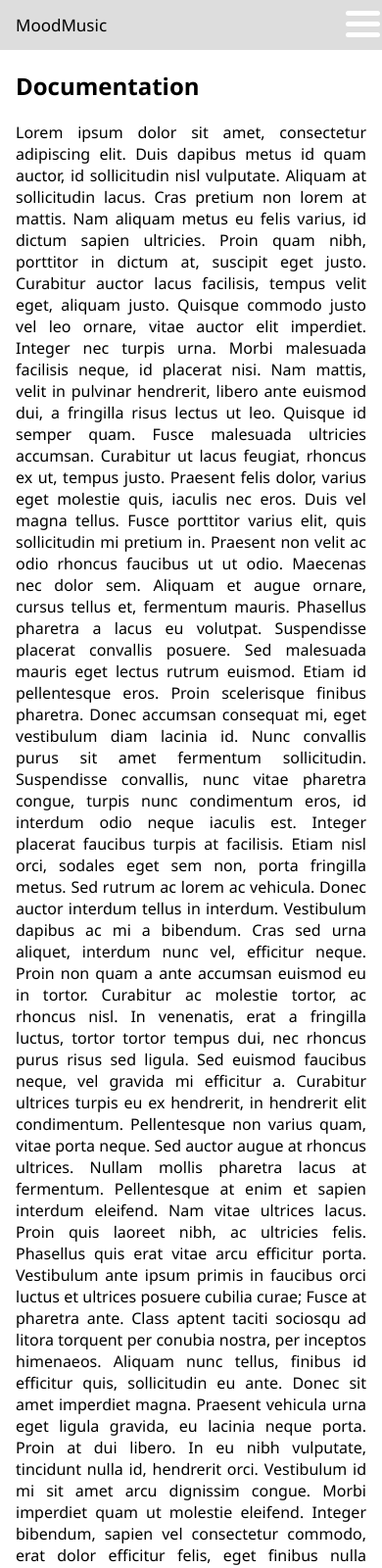
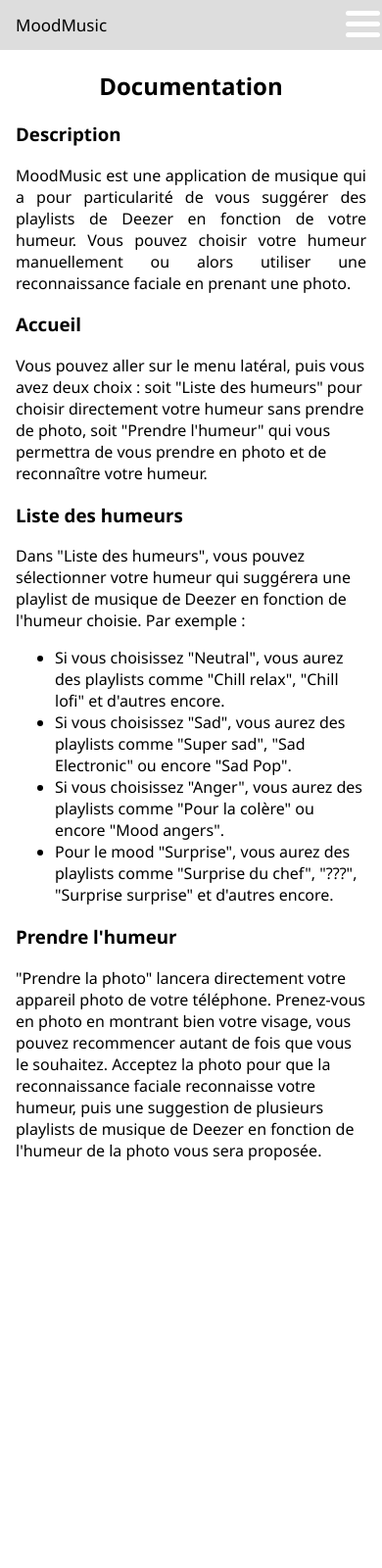
Before and after one commit to AlecInfo/MoodMusic, a website: page www/documentation.html in a window 390 px wide. Shown: the top 1600 px of the page at 98% size. After the commit the page ends 1217 px from the top, so only its background shows below. Drawn offline with Linux system fonts and the light colour scheme; some packages are replaced by stand-ins of ours.

Commit message:
traduit en fr

```diff
--- a/www/css/index.css
+++ b/www/css/index.css
@@ -80,13 +80,13 @@
 
 .button {
     flex: 0 0 auto;
+    padding: 0.5rem;
 
     margin: 0.2rem;
 
     border-radius: 10px;
     border: #37463d solid 1.5px;
-
-    font-size: x-large;
+    font-size: medium;
     font-weight: bold;
     color: white;
 
@@ -95,6 +95,10 @@
 
 .longText {
     text-align: justify;
+}
+
+.title{
+    text-align: center;
 }
 
 #moodContainer {
@@ -142,7 +146,6 @@
 }
 
 #moodImage {
-    float: right;
     height: 9rem;
     width: auto;
 }
@@ -150,3 +153,7 @@
 #moodSelection{
     height: 13rem;
 }
+
+#takePicture{
+    float: right;
+}
--- a/www/documentation.html
+++ b/www/documentation.html
@@ -12,17 +12,33 @@
         <script src="inc/nav.inc.js"></script>
     </header>
     <main>
-        <h2>Documentation</h2>
+        <h2 class="title">Documentation</h2>
+        <h3>Description</h3>
         <p class="longText">
-            Lorem ipsum dolor sit amet, consectetur adipiscing elit. Duis dapibus metus id quam auctor, id sollicitudin nisl vulputate. Aliquam at sollicitudin lacus. Cras pretium non lorem at mattis. Nam aliquam metus eu felis varius, id dictum sapien ultricies. Proin quam nibh, porttitor in dictum at, suscipit eget justo. Curabitur auctor lacus facilisis, tempus velit eget, aliquam justo. Quisque commodo justo vel leo ornare, vitae auctor elit imperdiet.
-
-            Integer nec turpis urna. Morbi malesuada facilisis neque, id placerat nisi. Nam mattis, velit in pulvinar hendrerit, libero ante euismod dui, a fringilla risus lectus ut leo. Quisque id semper quam. Fusce malesuada ultricies accumsan. Curabitur ut lacus feugiat, rhoncus ex ut, tempus justo. Praesent felis dolor, varius eget molestie quis, iaculis nec eros. Duis vel magna tellus. Fusce porttitor varius elit, quis sollicitudin mi pretium in. Praesent non velit ac odio rhoncus faucibus ut ut odio. Maecenas nec dolor sem. Aliquam et augue ornare, cursus tellus et, fermentum mauris. Phasellus pharetra a lacus eu volutpat. Suspendisse placerat convallis posuere. Sed malesuada mauris eget lectus rutrum euismod.
-
-            Etiam id pellentesque eros. Proin scelerisque finibus pharetra. Donec accumsan consequat mi, eget vestibulum diam lacinia id. Nunc convallis purus sit amet fermentum sollicitudin. Suspendisse convallis, nunc vitae pharetra congue, turpis nunc condimentum eros, id interdum odio neque iaculis est. Integer placerat faucibus turpis at facilisis. Etiam nisl orci, sodales eget sem non, porta fringilla metus. Sed rutrum ac lorem ac vehicula. Donec auctor interdum tellus in interdum. Vestibulum dapibus ac mi a bibendum. Cras sed urna aliquet, interdum nunc vel, efficitur neque. Proin non quam a ante accumsan euismod eu in tortor. Curabitur ac molestie tortor, ac rhoncus nisl. In venenatis, erat a fringilla luctus, tortor tortor tempus dui, nec rhoncus purus risus sed ligula. Sed euismod faucibus neque, vel gravida mi efficitur a. Curabitur ultrices turpis eu ex hendrerit, in hendrerit elit condimentum.
-
-            Pellentesque non varius quam, vitae porta neque. Sed auctor augue at rhoncus ultrices. Nullam mollis pharetra lacus at fermentum. Pellentesque at enim et sapien interdum eleifend. Nam vitae ultrices lacus. Proin quis laoreet nibh, ac ultricies felis. Phasellus quis erat vitae arcu efficitur porta. Vestibulum ante ipsum primis in faucibus orci luctus et ultrices posuere cubilia curae; Fusce at pharetra ante.
-
-            Class aptent taciti sociosqu ad litora torquent per conubia nostra, per inceptos himenaeos. Aliquam nunc tellus, finibus id efficitur quis, sollicitudin eu ante. Donec sit amet imperdiet magna. Praesent vehicula urna eget ligula gravida, eu lacinia neque porta. Proin at dui libero. In eu nibh vulputate, tincidunt nulla id, hendrerit orci. Vestibulum id mi sit amet arcu dignissim congue. Morbi imperdiet quam ut molestie eleifend. Integer bibendum, sapien vel consectetur commodo, erat dolor efficitur felis, eget finibus nulla ipsum non sapien. Nunc et ultricies risus. Aenean consequat nisi sed lacus molestie, non blandit eros volutpat. Vestibulum elementum justo efficitur placerat mollis. Cras eget risus eleifend tellus scelerisque interdum. Donec gravida vitae augue id porttitor. Duis risus risus, tincidunt nec dolor sed, laoreet efficitur tellus. Curabitur ac nulla euismod, egestas lorem sed, sagittis enim.
+            MoodMusic est une application de musique qui a pour particularité de vous suggérer des playlists de Deezer en fonction de votre humeur.
+            Vous pouvez choisir votre humeur manuellement ou alors utiliser une reconnaissance faciale en prenant une photo.
+        </p>
+        <h3>Accueil</h3>
+        <p>
+            Vous pouvez aller sur le menu latéral, puis vous avez deux choix : soit "Liste des humeurs" pour choisir directement votre humeur sans prendre de photo,
+            soit "Prendre l'humeur" qui vous permettra de vous prendre en photo et de reconnaître votre humeur.
+        </p>
+        <h3>Liste des humeurs</h3>
+        <p>
+            Dans "Liste des humeurs", vous pouvez sélectionner votre humeur qui suggérera une playlist de musique de Deezer en fonction de l'humeur choisie. Par exemple :
+            <ul>
+                <li>Si vous choisissez "Neutral", vous aurez des playlists comme "Chill relax", "Chill lofi" et d'autres encore.</li>
+                <li>Si vous choisissez "Sad", vous aurez des playlists comme "Super sad", "Sad Electronic" ou encore "Sad Pop".</li>
+                <li>Si vous choisissez "Anger", vous aurez des playlists comme "Pour la colère" ou encore "Mood angers".</li>
+                <li>Pour le mood "Surprise", vous aurez des playlists comme "Surprise du chef", "???", "Surprise surprise" et d'autres encore.</li>
+            </ul>
+        </p>
+        <h3>Prendre l'humeur</h3>
+        <p>
+            "Prendre la photo" lancera directement votre appareil photo de votre téléphone.
+            Prenez-vous en photo en montrant bien votre visage, vous pouvez recommencer autant de fois que vous le souhaitez.
+            Acceptez la photo pour que la reconnaissance faciale reconnaisse votre humeur,
+            puis une suggestion de plusieurs playlists de musique de Deezer en fonction de l'humeur de la photo vous sera proposée.
         </p>
     </main>
 </body>
--- a/www/inc/nav.inc.js
+++ b/www/inc/nav.inc.js
@@ -1,10 +1,11 @@
+// Applique la bar de navigation
 document.write(`
 <div class="topnav">
     <a href="#home" class="active">MoodMusic</a>
     <!-- Navigation -->
     <div id="sousMenu">
-        <a href="index.html#listMood" onclick="listMoodClick()">List of mood</a>
-        <a href="index.html#pickMood" onclick="pickMoodClick()">Pick your mood</a>
+        <a href="index.html#listMood" onclick="listMoodClick()">Liste des humeurs</a>
+        <a href="index.html#pickMood" onclick="pickMoodClick()">Prendre l'humeur</a>
         <a href="documentation.html">?</a>
     </div>
     <!-- Menu hamburger / icon-->
--- a/www/js/index.js
+++ b/www/js/index.js
@@ -16,6 +16,7 @@
     }
 }
 
+// Methode qui retourne le parametre avec la premiere lettre en majuscule
 function UpCaseFirstLetter(text){
     const str = text.toLowerCase();
     const strConvert = str.charAt(0).toUpperCase() + str.slice(1);
--- a/www/js/moodSelect.js
+++ b/www/js/moodSelect.js
@@ -2,10 +2,11 @@
 function listMoodClick() {
     let html = "";
 
-    html += "<h2>Choose your mood</h2>";
+    html += "<h2 class='title'>Liste des humeurs</h2>";
     html += "<div id=\"moodContainer\">";
+    // Liste des boutons
     moodName.forEach(moodText => {
-        var text = UpCaseFirstLetter(moodText);
+        var text = UpCaseFirstLetter(moodNameFR[moodName.indexOf(moodText)]);
         html += `<button id='btnMoodSelector' onclick='moodSelector("${moodText}")'>${text}</button>`;
     });
     html += "</div>";
@@ -13,13 +14,13 @@
     document.getElementById("moodSelection").innerHTML = html;
 }
 
-// Affichage du mode ou prendre un photo pour savoir le mood
+// Affichage du mode ou prendre une photo pour savoir le mood
 function pickMoodClick() {
     let html = "";
 
-    html += "<h2>Pick your mood</h2>";
+    html += "<h2 class='title'>Prendre l'humeur</h2>";
+    html += "<button id=\"takePicture\" class=\"button\" onclick=\"TakePicture()\" style=\"\">Prendre la photo</button>";
     html += "<img id=\"moodImage\"></img>";
-    html += "<button id=\"takePicture\" class=\"button\" onclick=\"TakePicture()\" style=\"\">Take picture</button>";
 
     document.getElementById("moodSelection").innerHTML = html;
 }
@@ -33,12 +34,14 @@
 // Affichage de la liste des playlists
 function moodSelector(moodParams) {
     let playlistsCards = "";
+    // Taille des playlists varriable selon le telephone
     var width = 90 * screen.width / 100;
 
-    document.getElementById("moodTitle").innerHTML = "You're " + UpCaseFirstLetter(moodParams);
+    document.getElementById("moodTitle").innerHTML = "Vous êtes " + UpCaseFirstLetter(moodNameFR[moodName.indexOf(moodParams.toUpperCase())]);
     navigator.vibrate(15);
 
     var index = 0;
+    // Affichage de toute les playlist selon l'humeur
     moodName.forEach(mood => {
         if (mood.toUpperCase() == moodParams.toUpperCase()) {
             moodPlaylists[index].forEach(playlist => {
--- a/www/js/playlist.js
+++ b/www/js/playlist.js
@@ -35,5 +35,6 @@
 
 ];
 
+var moodNameFR = ["neutre", "heureux", "triste", "supris", "en colère"];
 var moodName = ["NEUTRAL", "HAPPY", "SAD", "SURPRISE", "ANGER"];
 var moodPlaylists = [neutral, happy, sad, surprise, anger];
--- a/www/js/request.js
+++ b/www/js/request.js
@@ -16,13 +16,15 @@
     "https://face-detection-and-analysis.p.rapidapi.com/face_analysis",
     options
   );
+  // Récupération des données
   let result = await url.text();
   result = JSON.parse(result);
   let emotion = result["analysis_result"][0]["emotion"];
+  // Envoi des données pour faire la détéction
   moodSelector(emotion);
 }
 
-// Methode qui converti
+// Methode qui converti le data_url fourni par la photo en jpeg
 function dataURLtoFile(dataurl, filename) {
   var arr = dataurl.split(','), mime = arr[0].match(/:(.*?);/)[1],
       bstr = atob(arr[1]), n = bstr.length, u8arr = new Uint8Array(n);
```
Also changed, not shown: www/index.html (+1 -1 lines).
